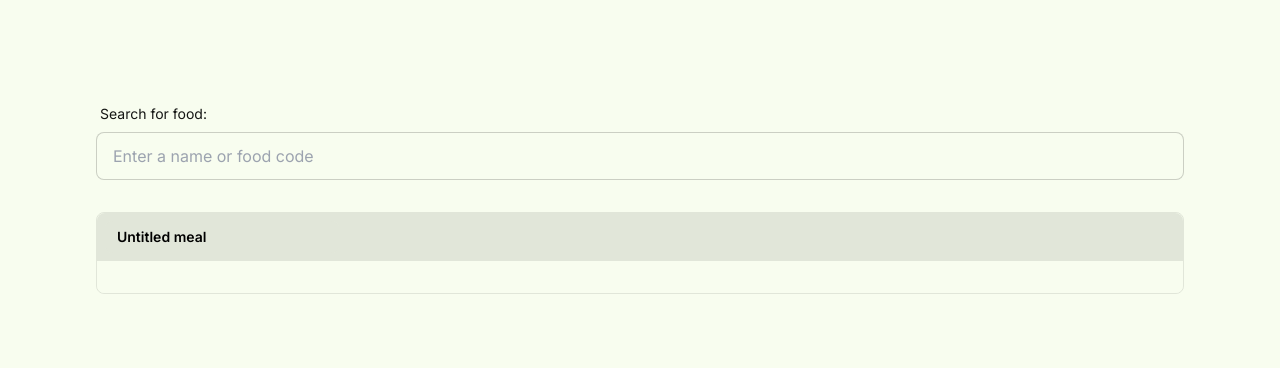
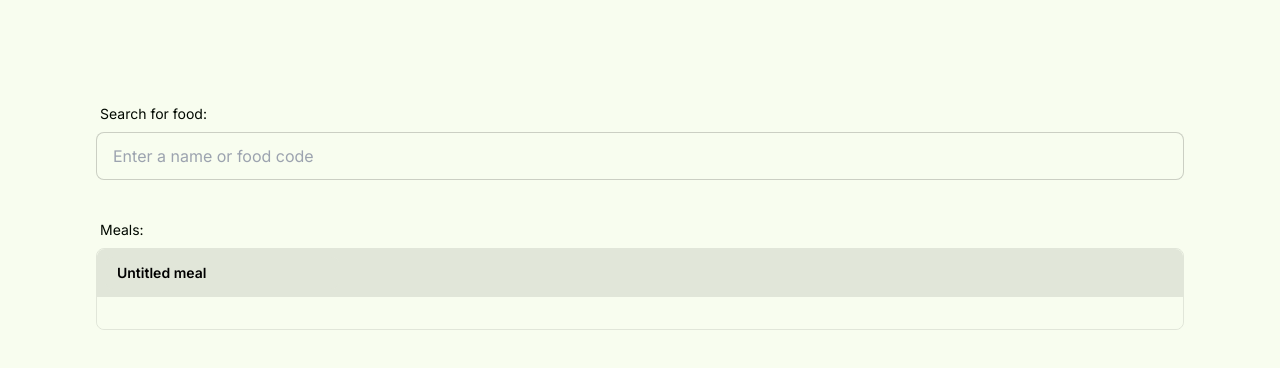
Before and after one commit to b3nk3lly/nutrient-tracker, a Next.js app: page / in a window 1280 px wide. Shown: the top 368 px of the page. Built offline with nearby package versions, Linux system fonts and the light colour scheme.

Commit message:
Add SectionLabel component

```diff
--- a/app/_components/MealCard.tsx
+++ b/app/_components/MealCard.tsx
@@ -1,6 +1,7 @@
 "use client";
 
 import { ReactNode } from "react";
+import SectionLabel from "./SectionLabel";
 
 const MealCard = (props: {
 	name: string;
@@ -14,7 +15,9 @@ const MealCard = (props: {
 	};
 
 	return (
-		<div className="card card-compact card-bordered rounded-lg border-base-200 w-full">
+		<div className="w-full">
+			<SectionLabel label="Meals:" />
+			<div className="card card-compact card-bordered rounded-lg border-base-200 z-1">
 				<div className="card-header rounded-t-lg bg-base-200 h-12 place-content-center">
 					<div className="card-title">
 						<input
@@ -28,6 +31,7 @@ const MealCard = (props: {
 				</div>
 				<div className="card-body rounded-b-lg bg-base-100 divide-y">{props.children}</div>
 			</div>
+		</div>
 	);
 };
 
--- a/app/_components/SearchBar.tsx
+++ b/app/_components/SearchBar.tsx
@@ -2,6 +2,7 @@
 
 import React, { useState } from "react";
 import Food from "../types/food";
+import SectionLabel from "./SectionLabel";
 
 const SearchBar = (props: { onSelect: (food: Food) => void }) => {
 	const [query, setQuery] = useState("");
@@ -45,9 +46,7 @@ const SearchBar = (props: { onSelect: (food: Food) => void }) => {
 
 	return (
 		<div className="w-full">
-			<div className="label">
-				<span className="label-text">Search for food:</span>
-			</div>
+			<SectionLabel label="Search for food:" />
 			<input
 				className="input input-bordered w-full"
 				type="text"
--- /dev/null
+++ b/app/_components/SectionLabel.tsx
@@ -0,0 +1,7 @@
+export default function SectionLabel(props: { label: string }) {
+	return (
+		<div className="label">
+			<span className="label-text text-primary-content">{props.label}</span>
+		</div>
+	);
+}
```
Lines whose indentation alone changed are shown as unchanged.
